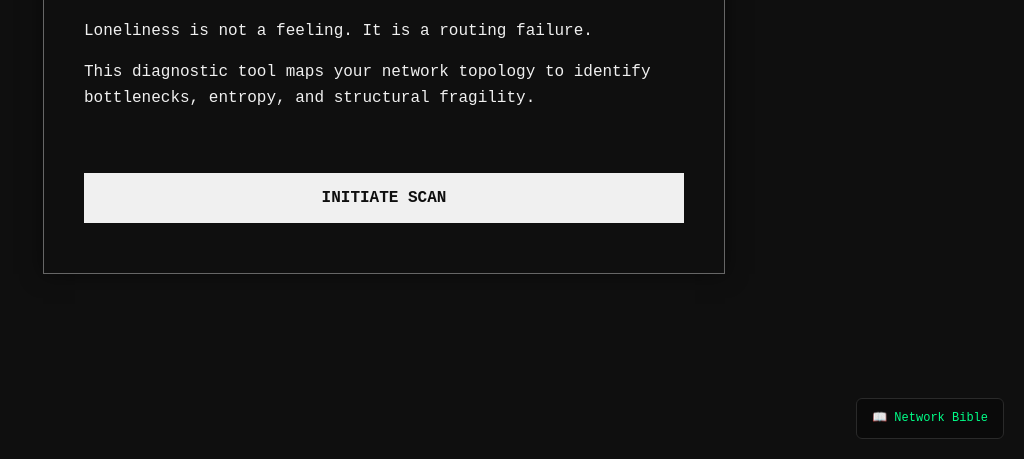
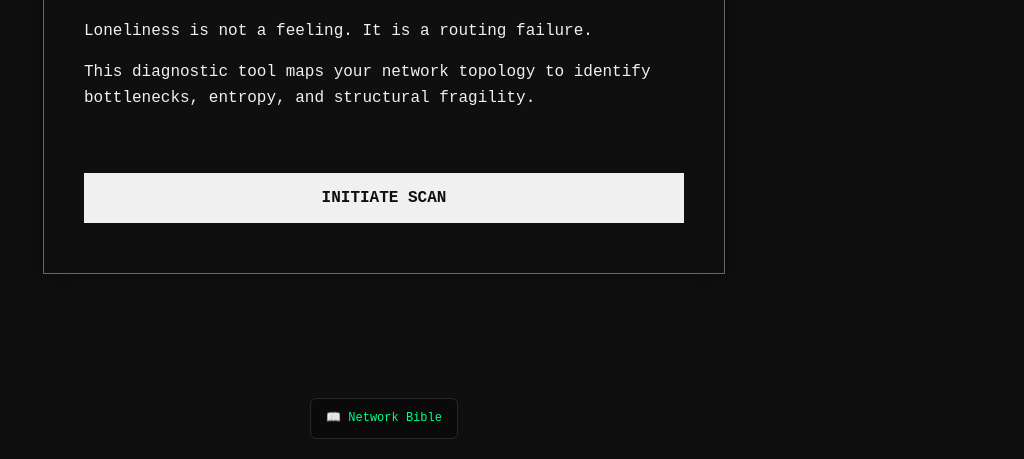
Before and after one commit to amiewhite777/Kindred-audit, a website: page index.html in a window 1280 px wide. Shown: the part 341-800 px from the top of the page, without its empty margins (256-1280 px from the left). Drawn offline with Linux system fonts and the light colour scheme; no server answers.

Commit message:
Update index.html

```diff
--- a/index.html
+++ b/index.html
@@ -451,6 +451,6 @@ async function updateCounter() {
 }
 updateCounter();
 </script>
-<a href="/theory.html" style="position:fixed;bottom:20px;right:20px;color:#00ff88;text-decoration:none;font-size:12px;background:#0a0a0a;padding:10px 15px;border:1px solid #2a2a2a;border-radius:6px;z-index:999;">📖 Network Bible</a>
+<a href="/theory.html" style="position:fixed;bottom:20px;left:50%;transform:translateX(-50%);color:#00ff88;text-decoration:none;font-size:12px;background:#0a0a0a;padding:10px 15px;border:1px solid #2a2a2a;border-radius:6px;z-index:999;">📖 Network Bible</a>
 </body>
 </html>
```
